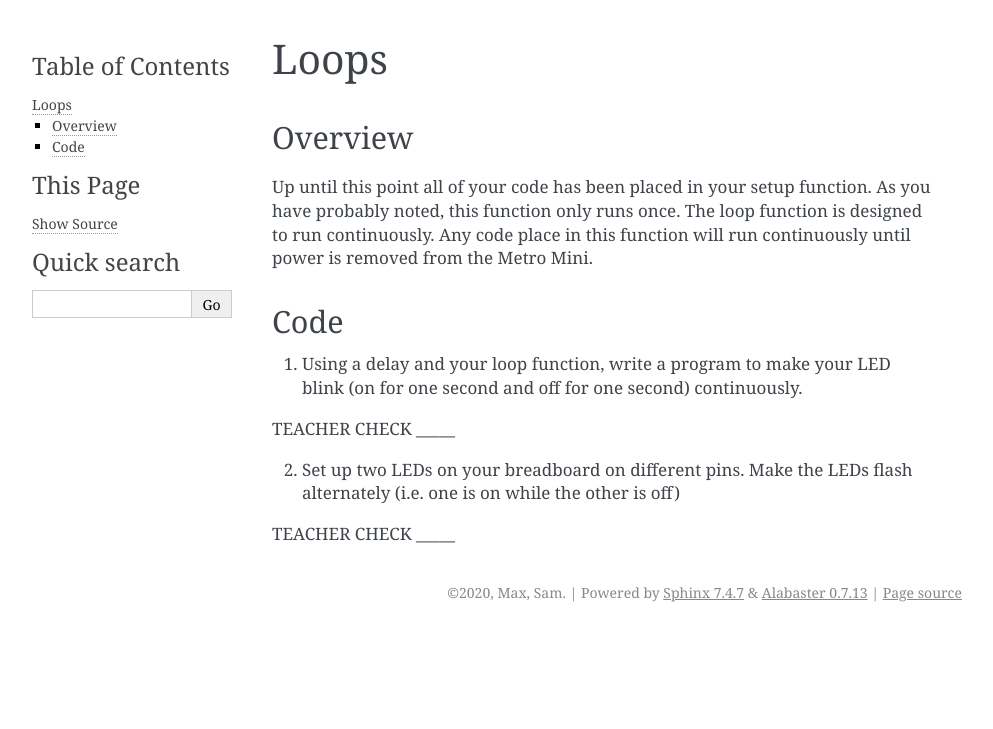
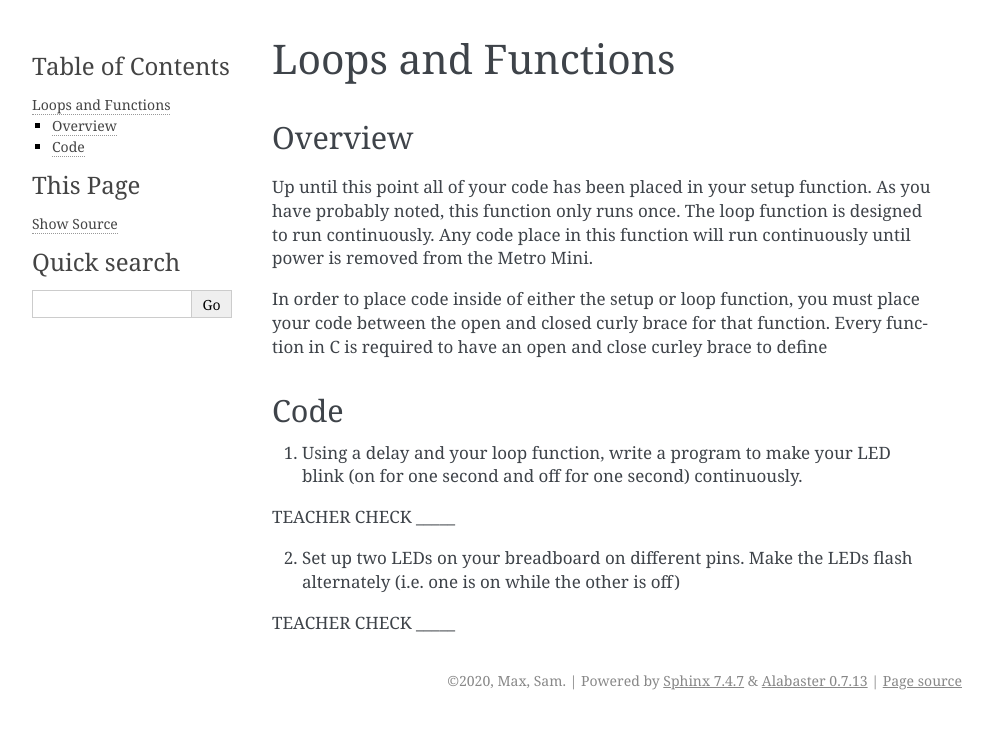
Before and after one commit to maxtkc/mvths-wiki, a Sphinx documentation site: the page built from docs/012-loops.rst, in a window 1280 px wide. Shown: the top 729 px of the page, without its empty margins (148-1141 px from the left). Built offline with Sphinx 7.4.7, drawn with Linux system fonts in a browser that asks for light colours; pages that are not in the unit, such as notebooks, are missing from menus.

Commit message:
Update 012-loops.rst

```diff
--- a/docs/012-loops.rst
+++ b/docs/012-loops.rst
@@ -1,24 +1,20 @@
-Loops
+Loops and Functions
 =====
 
 Overview
 --------
 
-Up until this point all of your code has been placed in your setup
-function. As you have probably noted, this function only runs once. The
-loop function is designed to run continuously. Any code place in this
-function will run continuously until power is removed from the Metro
-Mini.
+Up until this point all of your code has been placed in your setup function. As you have probably noted, this function only runs once. The loop function is designed to run continuously. Any code place in this function will run continuously until power is removed from the Metro Mini.
+
+In order to place code inside of either the setup or loop function, you must place your code between the open and closed curly brace for that function. Every function in C is required to have an open and close curley brace to define
 
 Code
 ----
 
-1. Using a delay and your loop function, write a program to make your
-   LED blink (on for one second and off for one second) continuously.
+1. Using a delay and your loop function, write a program to make your LED blink (on for one second and off for one second) continuously.
 
 TEACHER CHECK \_\_\_\_\_
 
-2. Set up two LEDs on your breadboard on different pins. Make the LEDs
-   flash alternately (i.e. one is on while the other is off)
+2. Set up two LEDs on your breadboard on different pins. Make the LEDs flash alternately (i.e. one is on while the other is off)
 
 TEACHER CHECK \_\_\_\_\_
```
